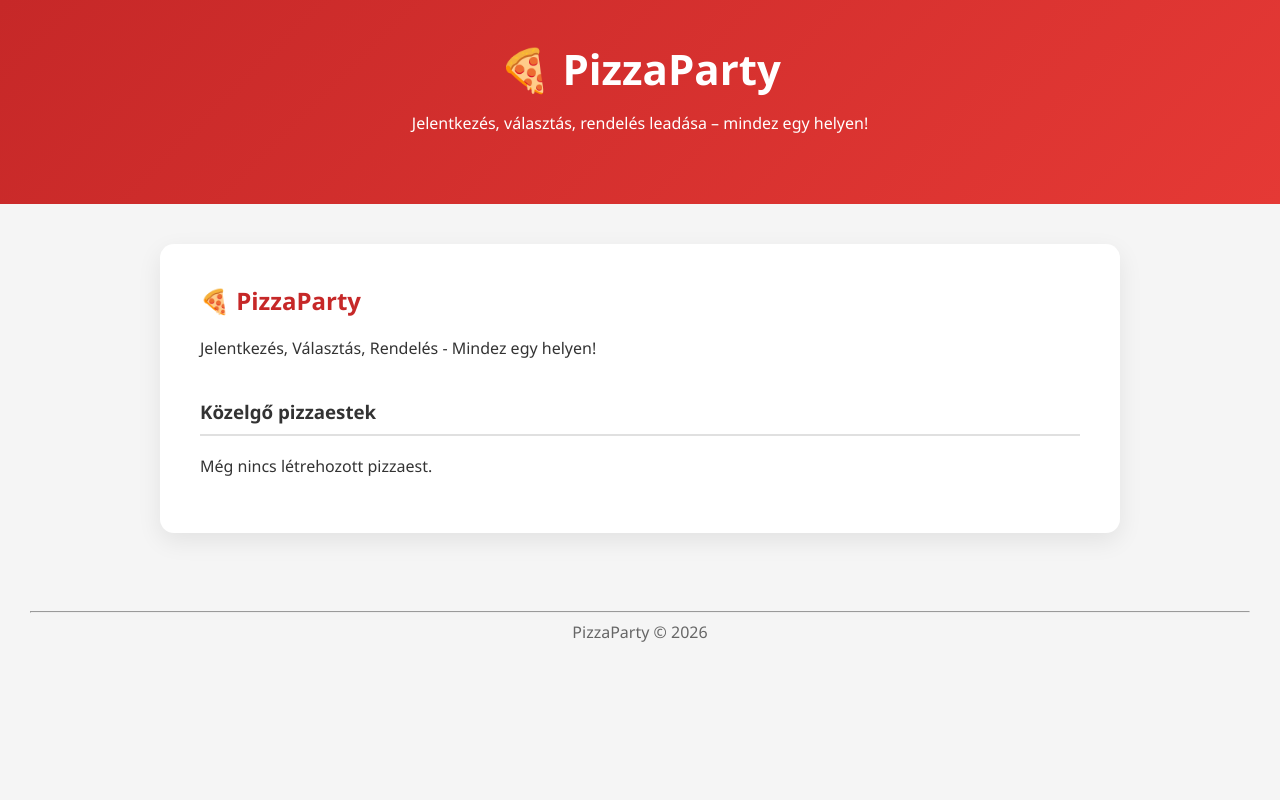
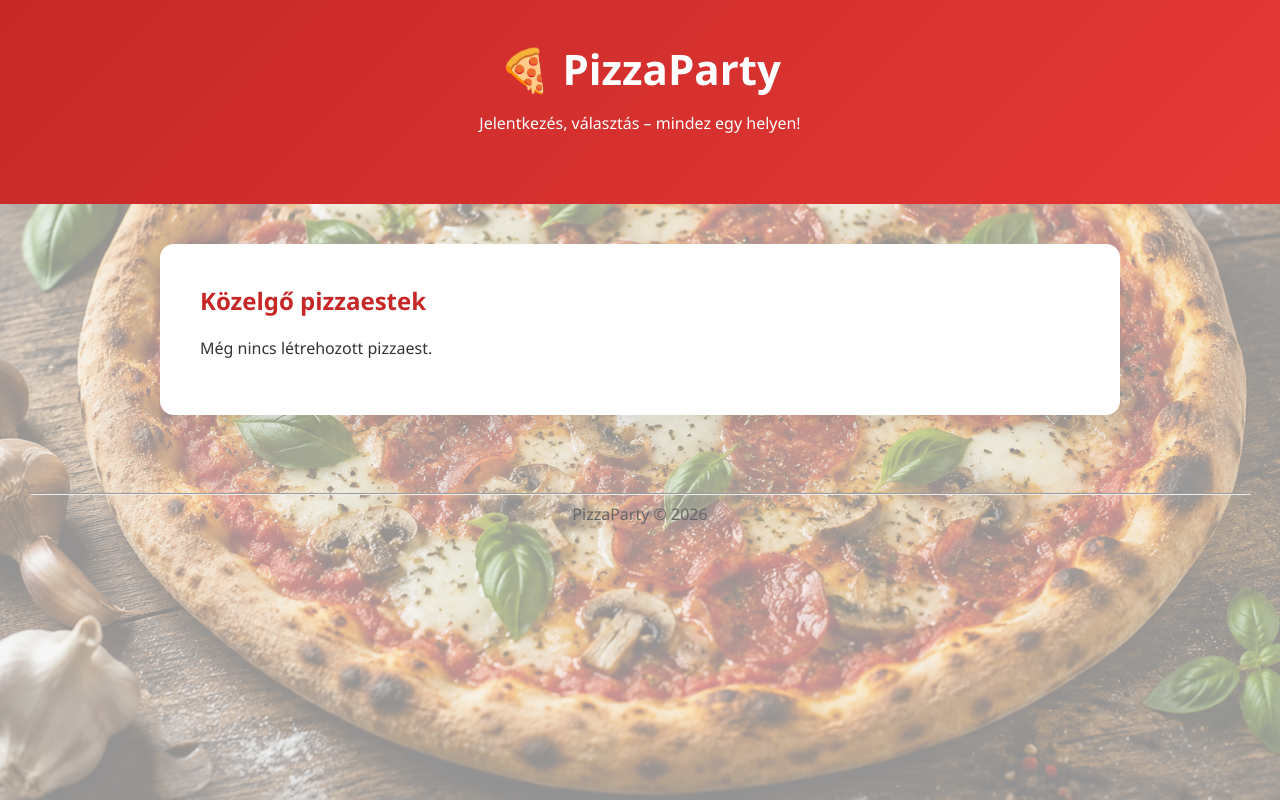
Before and after one commit to sziladi/PizzaParty, a PHP site: page / in a window 1280 px wide. Run offline with PHP 8.4, Linux system fonts and the light colour scheme; data that the repository does not hold is empty.

Commit message:
Improve PizzaParty homepage and styling

```diff
--- a/app/Views/home.php
+++ b/app/Views/home.php
@@ -1,8 +1,4 @@
-<h2>🍕 PizzaParty</h2>
-
-<p>Jelentkezés, Választás, Rendelés - Mindez egy helyen!</p>
-
-<h3>Közelgő pizzaestek</h3>
+<h2>Közelgő pizzaestek</h2>
 
 <?php if (empty($events)): ?>
 
--- a/app/Views/layout.php
+++ b/app/Views/layout.php
@@ -30,7 +30,7 @@ $isCreate = $path === '/event/create';
         <a href="/">🍕 PizzaParty</a>
     </h1>
 
-    <p>Jelentkezés, választás, rendelés leadása – mindez egy helyen!</p>
+    <p>Jelentkezés, választás – mindez egy helyen!</p>
 
     <?php if (!$isHome): ?>
 
--- a/public/css/components.css
+++ b/public/css/components.css
@@ -120,3 +120,21 @@ h3{
 
     box-shadow:0 12px 28px rgba(0,0,0,.14);
 }
+
+.pizza-background{
+    position:fixed;
+    inset:0;
+
+    background-image:
+        linear-gradient(
+            rgba(255,255,255,.88),
+            rgba(255,255,255,.88)
+        ),
+        url('/images/pizza-background.png');
+
+    background-size:cover;
+    background-position:center;
+    background-repeat:no-repeat;
+
+    z-index:-1;
+}
--- a/public/css/style.css
+++ b/public/css/style.css
@@ -27,3 +27,38 @@ body{
     color:var(--text);
     font-family:"Segoe UI",Arial,sans-serif;
 }
+
+body{
+    position:relative;
+}
+
+body{
+    position:relative;
+}
+
+body{
+    position:relative;
+}
+
+body::before{
+    content:"";
+
+    position:fixed;
+    inset:0;
+
+    background-image:url('/images/pizza-background.png');
+    background-size:cover;
+    background-position:center;
+    background-repeat:no-repeat;
+
+    opacity:.40;
+
+    pointer-events:none;
+
+    z-index:0;
+}
+
+body > *{
+    position:relative;
+    z-index:1;
+}
```
Also changed, not shown: public/images/pizza-background.png (added).
